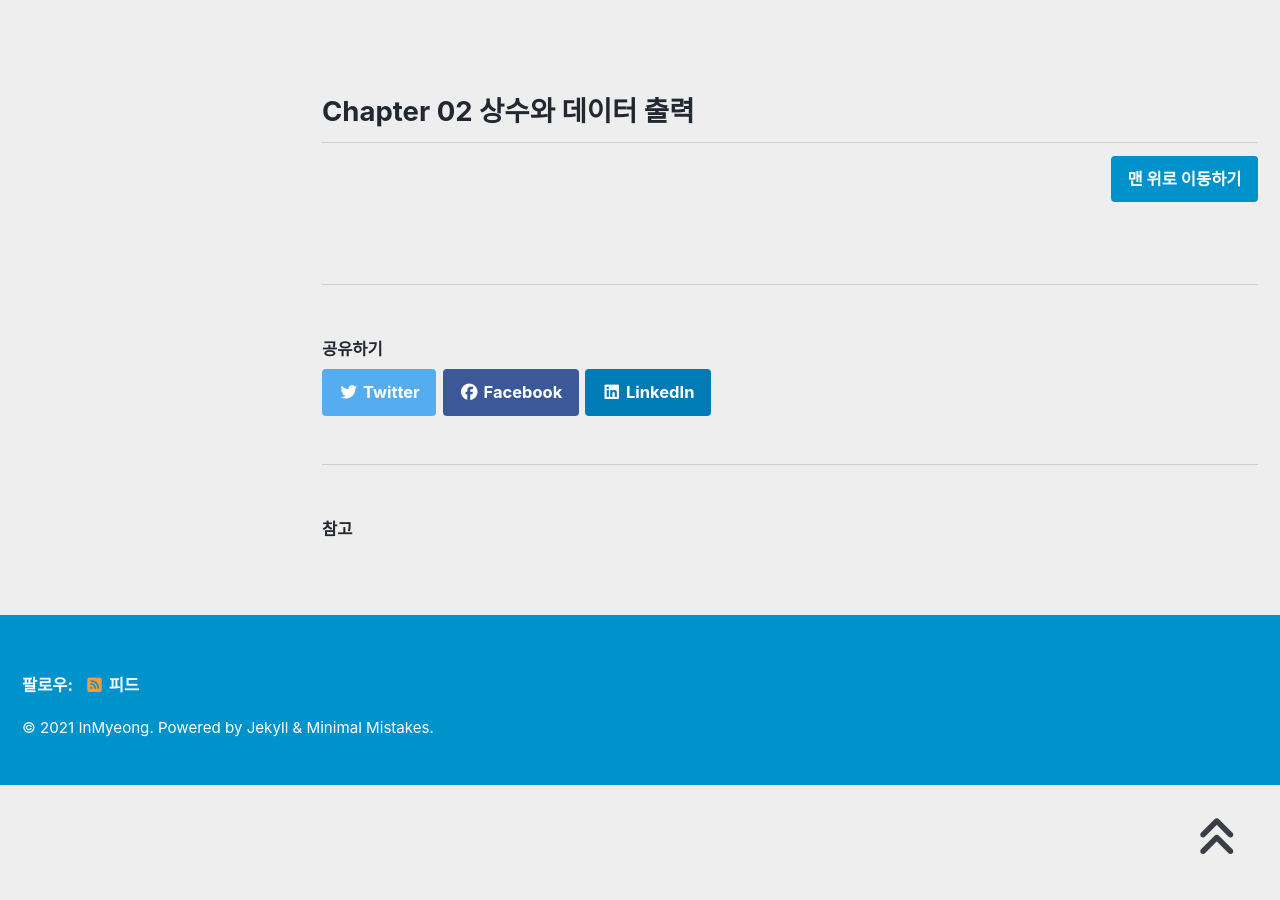
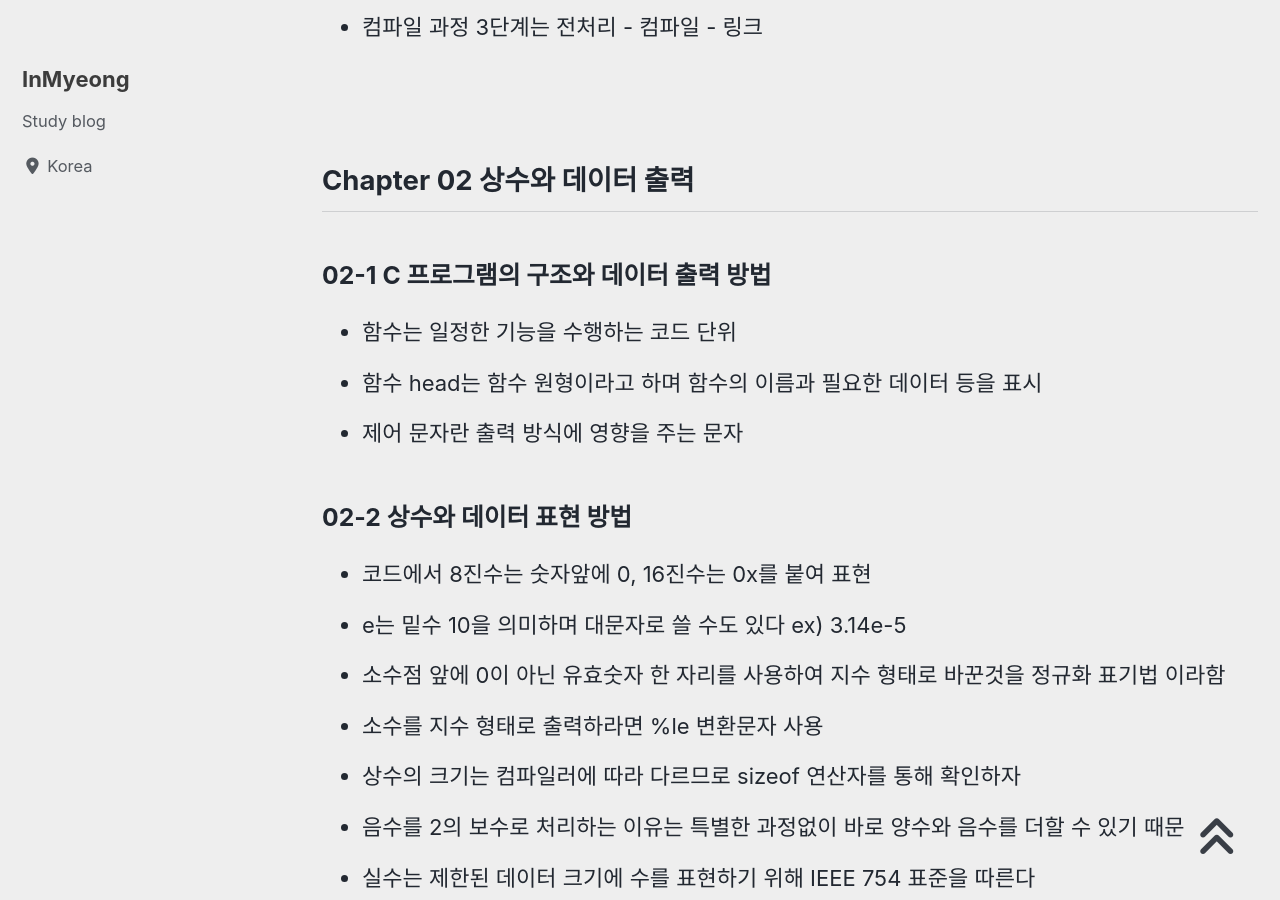
Before and after one commit to devMyeong/devMyeong.github.io, a Jekyll site: the page built from _posts/c/2021-06-28-c.md, in a window 1280 px wide and 900 px high, scrolled down 952 px. Built offline with Jekyll 4.4.1, drawn with Linux system fonts in a browser that asks for light colours; cached includes are drawn as plain includes; nearby versions of some CDN libraries; some web fonts are replaced; some of the changed text lies outside the part shown.

Commit message:
update chapter 2

```diff
--- a/_posts/c/2021-06-28-c.md
+++ b/_posts/c/2021-06-28-c.md
@@ -27,5 +27,20 @@ last_modified_at: 2021-06-28
 
 ## Chapter 02 상수와 데이터 출력
 
+### 02-1 C 프로그램의 구조와 데이터 출력 방법
+- 함수는 일정한 기능을 수행하는 코드 단위
+- 함수 head는 함수 원형이라고 하며 함수의 이름과 필요한 데이터 등을 표시
+- 제어 문자란 출력 방식에 영향을 주는 문자
+
+### 02-2 상수와 데이터 표현 방법
+- 코드에서 8진수는 숫자앞에 0, 16진수는 0x를 붙여 표현
+- e는 밑수 10을 의미하며 대문자로 쓸 수도 있다 ex) 3.14e-5
+- 소수점 앞에 0이 아닌 유효숫자 한 자리를 사용하여 지수 형태로 바꾼것을 정규화 표기법 이라함
+- 소수를 지수 형태로 출력하라면 %le 변환문자 사용
+- 상수의 크기는 컴파일러에 따라 다르므로 sizeof 연산자를 통해 확인하자
+- 음수를 2의 보수로 처리하는 이유는 특별한 과정없이 바로 양수와 음수를 더할 수 있기 때문
+- 실수는 제한된 데이터 크기에 수를 표현하기 위해 IEEE 754 표준을 따른다
+
+<br>
 
 [맨 위로 이동하기](#){: .btn .btn--primary }{: .align-right}
```
Also changed, not shown: other parts of _posts/c/2021-06-28-c.md (+1 -1 lines).
